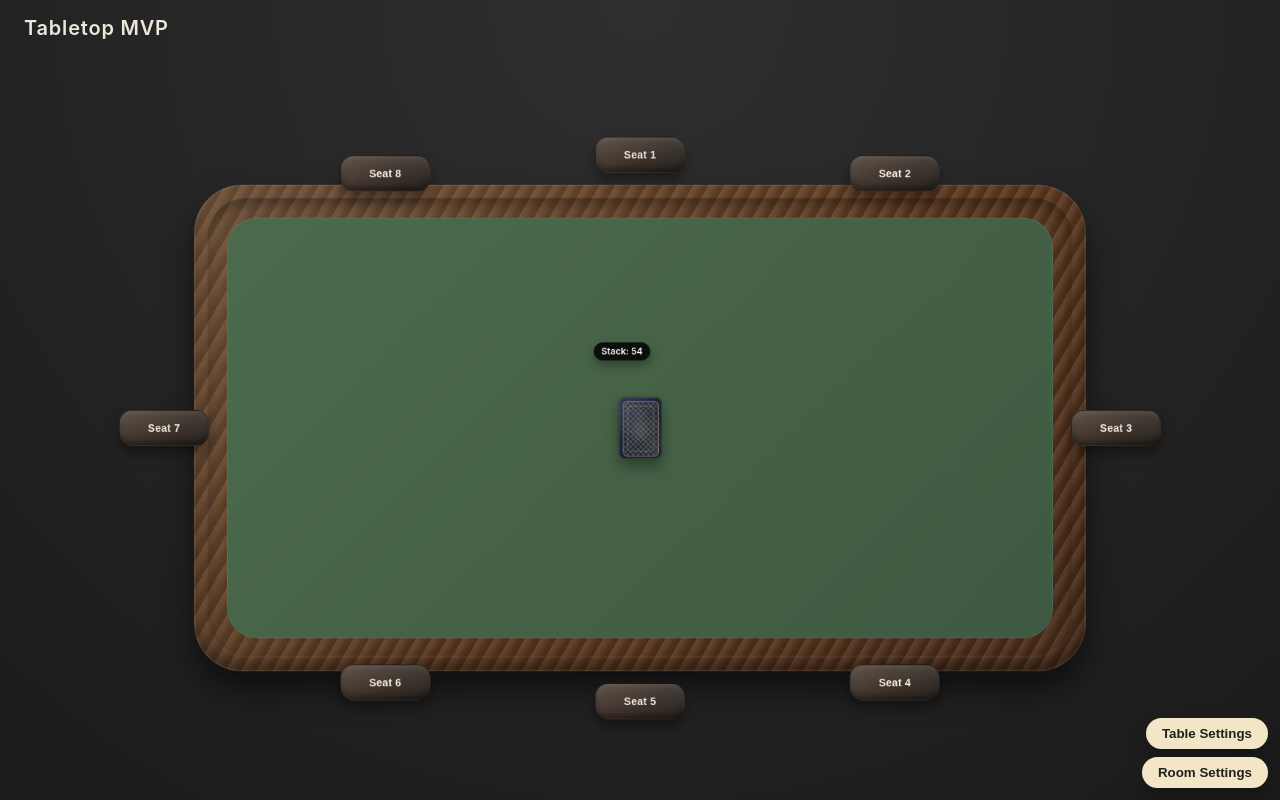
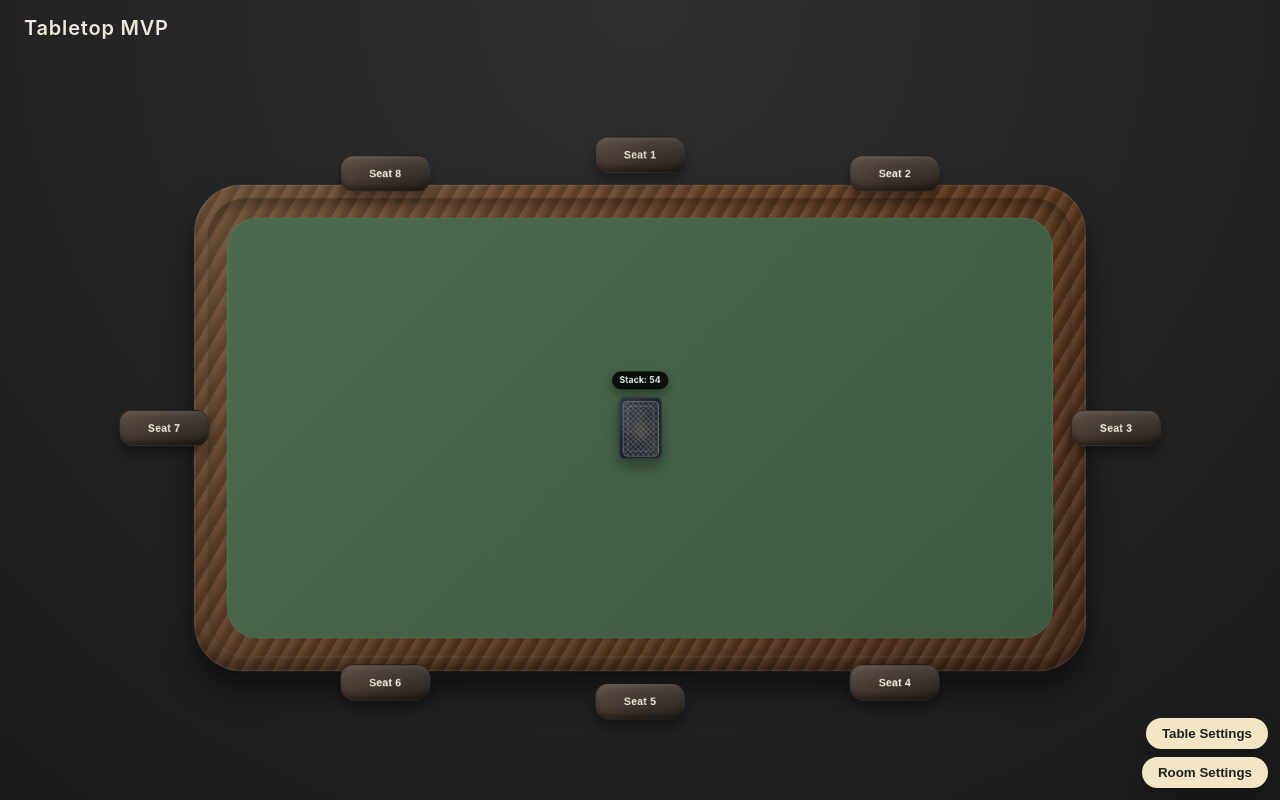
Before and after one commit to believeshe123-coder/game-engine-2, a React (Vite) app in the folder client/: page / in a window 1280 px wide. Built offline with nearby package versions, Linux system fonts and the light colour scheme.

Commit message:
Attach stack count badge to stack transform context

```diff
--- a/client/src/components/Table.jsx
+++ b/client/src/components/Table.jsx
@@ -1187,7 +1187,6 @@ const Table = () => {
     [handlePointerMoveHover]
   );
 
-  const badgeOffset = 24;
   const visibleBadgeStackId =
     settings.stackCountDisplayMode === 'hover' ? hoveredStackId : null;
 
@@ -1464,48 +1463,38 @@ const Table = () => {
                   return null;
                 }
                 const zIndex = index + 1;
-                return (
-                  <Card
-                    key={stack.id}
-                    id={stack.id}
-                    x={stack.x}
-                    y={stack.y}
-                    rotation={stack.rotation}
-                    faceUp={stack.faceUp}
-                    cardStyle={appliedSettings.cardStyle}
-                    zIndex={zIndex}
-                    rank={topCard?.rank}
-                    suit={topCard?.suit}
-                    color={topCard?.color}
-                    isHeld={isHeld}
-                    isSelected={stack.id === selectedStackId}
-                    onPointerDown={handleStackPointerDown}
-                  />
-                );
-              })}
-            </div>
-            <div id="stackLabelLayer" className="stack-label-layer" aria-hidden="true">
-              {stacks.map((stack) => {
-                if (stack.cardIds.length <= 1) {
-                  return null;
-                }
                 const showBadge =
-                  settings.stackCountDisplayMode === 'always' ||
-                  (settings.stackCountDisplayMode === 'hover' &&
-                    stack.id === visibleBadgeStackId);
-                if (!showBadge) {
-                  return null;
-                }
+                  stack.cardIds.length > 1 &&
+                  (settings.stackCountDisplayMode === 'always' ||
+                    (settings.stackCountDisplayMode === 'hover' &&
+                      stack.id === visibleBadgeStackId));
                 return (
                   <div
                     key={stack.id}
-                    className="stackCountBadge"
+                    className="stack-entity"
                     style={{
-                      left: stack.x + CARD_SIZE.width / 2,
-                      top: stack.y - badgeOffset
+                      transform: `translate(${stack.x}px, ${stack.y}px) rotate(${stack.rotation}deg)`,
+                      zIndex
                     }}
                   >
-                    Stack: {stack.cardIds.length}
+                    <Card
+                      id={stack.id}
+                      x={0}
+                      y={0}
+                      rotation={0}
+                      faceUp={stack.faceUp}
+                      cardStyle={appliedSettings.cardStyle}
+                      zIndex={1}
+                      rank={topCard?.rank}
+                      suit={topCard?.suit}
+                      color={topCard?.color}
+                      isHeld={isHeld}
+                      isSelected={stack.id === selectedStackId}
+                      onPointerDown={handleStackPointerDown}
+                    />
+                    {showBadge ? (
+                      <div className="stackCountBadge">Stack: {stack.cardIds.length}</div>
+                    ) : null}
                   </div>
                 );
               })}
--- a/client/src/styles.css
+++ b/client/src/styles.css
@@ -239,17 +239,19 @@ body,
   z-index: 999998;
 }
 
-#stackLabelLayer {
+.stack-entity {
   position: absolute;
-  inset: 0;
-  padding: 24px;
-  pointer-events: none;
-  z-index: 6;
+  width: calc(var(--card-base-width) * var(--card-scale));
+  height: calc(var(--card-base-height) * var(--card-scale));
+  transform-origin: top left;
 }
 
 .stackCountBadge {
   position: absolute;
+  top: calc(-12px * var(--card-scale));
+  left: 50%;
   transform: translate(-50%, -100%);
+  z-index: 2;
   padding: 6px 10px;
   border-radius: 999px;
   background: rgba(0, 0, 0, 0.85);
@@ -260,6 +262,7 @@ body,
   box-shadow: 0 6px 14px rgba(0, 0, 0, 0.35);
   white-space: nowrap;
   user-select: none;
+  pointer-events: none;
 }
 
 #seatLayer {
@@ -328,6 +331,8 @@ body,
 
 .card {
   position: absolute;
+  top: 0;
+  left: 0;
   width: calc(var(--card-base-width) * var(--card-scale));
   height: calc(var(--card-base-height) * var(--card-scale));
   border-radius: calc(10px * var(--card-scale));
```
